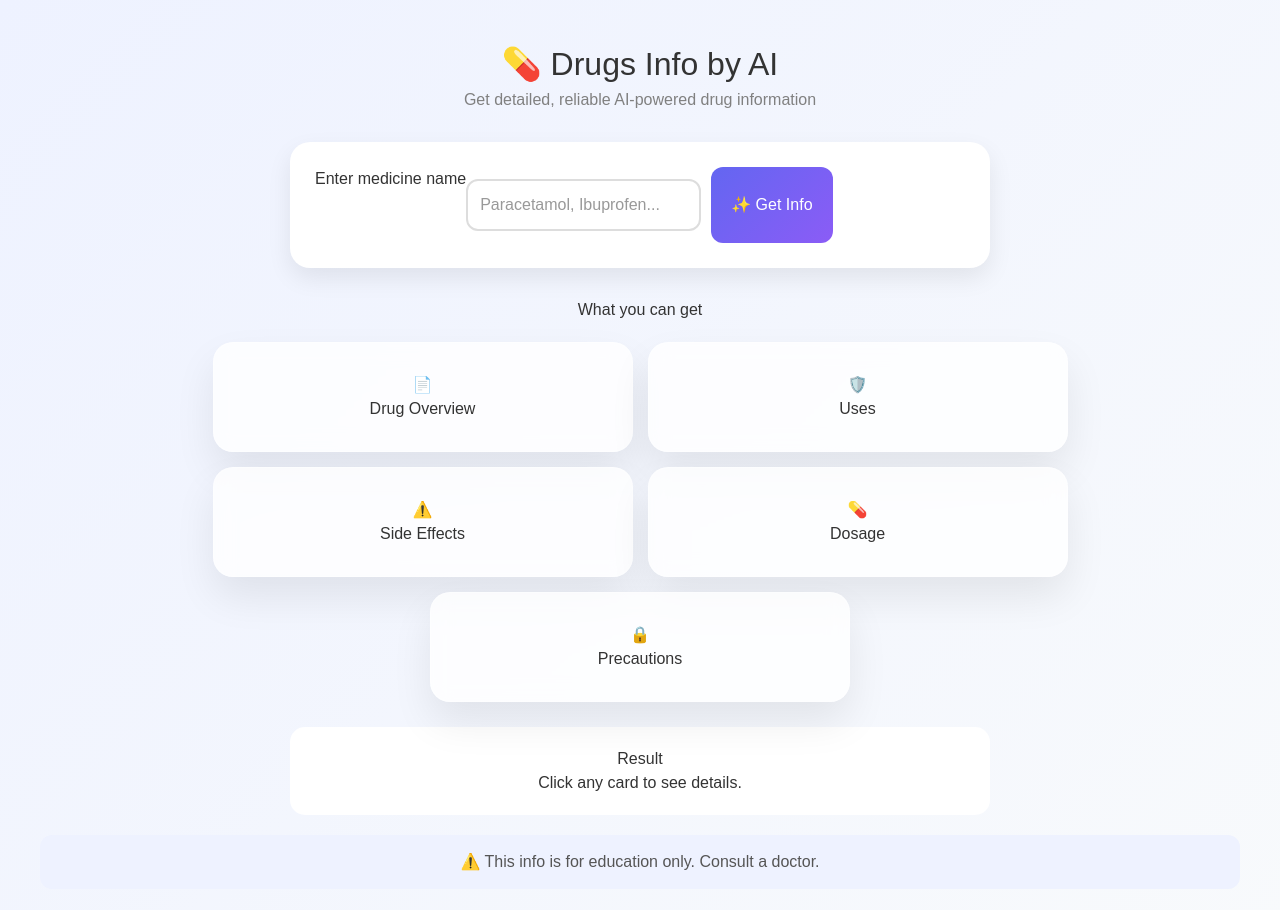
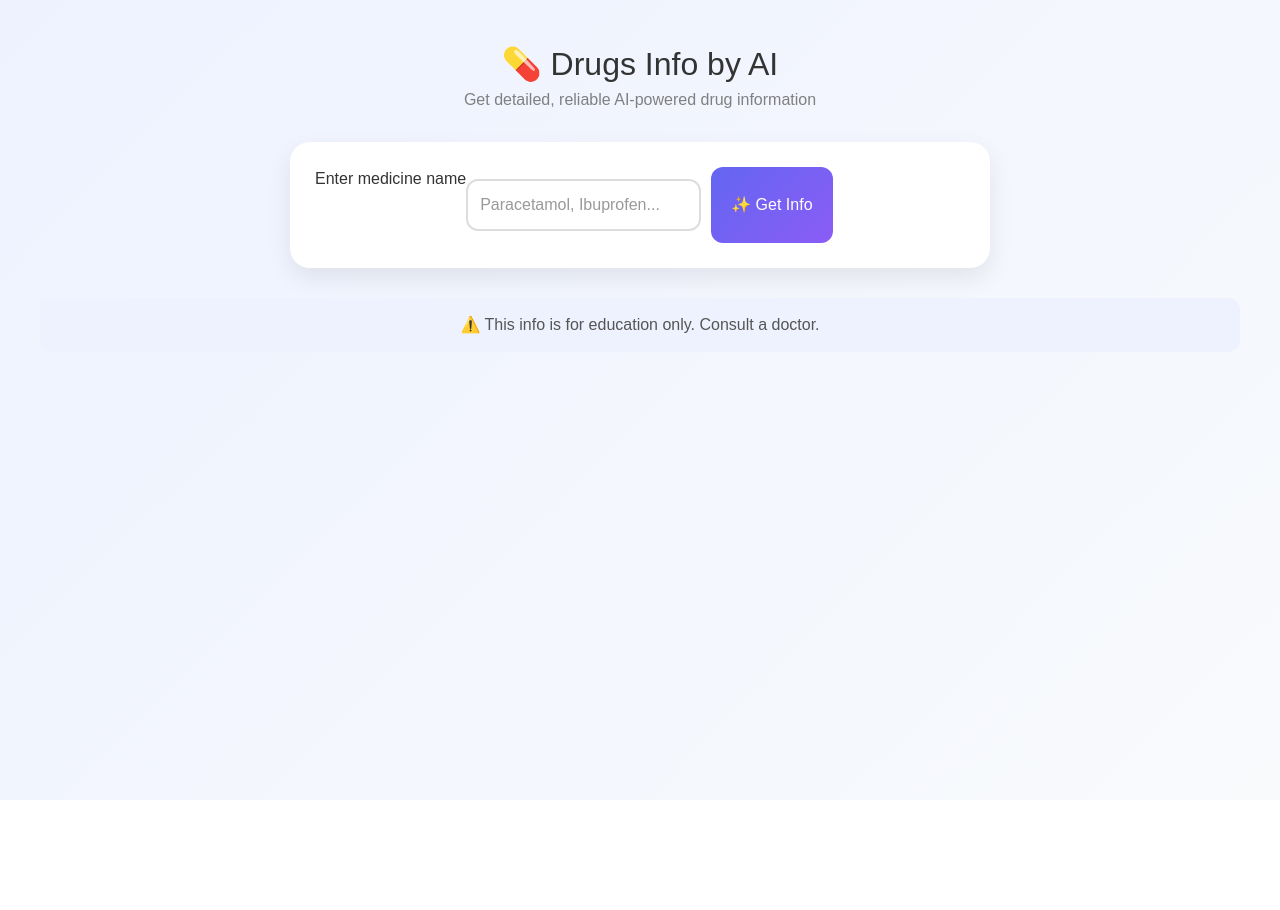
Before and after one commit to pilohub/healthcare-ai, a React (Vite) app: page /drug in a window 1280 px wide. Shown: the top 910 px of the page. After the commit the page ends 800 px from the top, so only its background shows below. Built offline with nearby package versions, Linux system fonts and the light colour scheme; a web font is replaced by a local one.

Commit message:
drug info dynamic

```diff
--- a/src/components/pages/DrugInfo.tsx
+++ b/src/components/pages/DrugInfo.tsx
@@ -3,12 +3,17 @@ import "./drug.css";
 
 export default function DrugInfo() {
   const [drug, setDrug] = useState("");
-  const [activeTab, setActiveTab] = useState("");
+  const [data, setData] = useState("");
+  const [loading, setLoading] = useState(false);
+
   const handleSearch = async () => {
     if (!drug.trim()) {
       alert("Enter medicine name");
       return;
     }
+
+    setLoading(true);
+    setData("");
 
     try {
       const res = await fetch("/api/gemini", {
@@ -17,40 +22,29 @@ const handleSearch = async () => {
           "Content-Type": "application/json",
         },
         body: JSON.stringify({
-        prompt: `Give detailed drug information for ${drug} including uses, side effects, dosage, and precautions.`,
+          prompt: `Give detailed information about ${drug} medicine in simple format:
+
+1. Overview
+2. Uses
+3. Side Effects
+4. Dosage
+5. Precautions
+
+Keep it short and student friendly.`,
         }),
       });
 
-    const data = await res.json();
+      const result = await res.json();
 
-    console.log(data);
-
-    setActiveTab("overview");
+      setData(result.text);
 
     } catch (err) {
       console.log(err);
       alert("API Error");
     }
+
+    setLoading(false);
   };
-  const getContent = () => {
-    switch (activeTab) {
-      case "overview":
-        return "Basic information about the medicine.";
-      case "uses":
-        return "Used for pain relief, fever, infections, etc.";
-      case "effects":
-        return "May cause nausea, dizziness, or headache.";
-      case "dosage":
-        return "Take as prescribed by doctor.";
-      case "precautions":
-        return "Avoid overdose. Consult doctor.";
-      default:
-        return "Click any card to see details.";
-    }
-  };
-
-
-
 
   return (
     <div className="drug-page">
@@ -81,43 +75,16 @@ const handleSearch = async () => {
 
       </div>
 
-      {/* CARDS */}
-      <h3 className="section-title">What you can get</h3>
+      {/* LOADING */}
+      {loading && <p style={{ marginTop: 20 }}>⏳ Getting info...</p>}
 
-      <div className="features">
-
-        <div className="card" onClick={() => setActiveTab("overview")}>
-          📄
-          <h4>Drug Overview</h4>
-        </div>
-
-        <div className="card" onClick={() => setActiveTab("uses")}>
-          🛡️
-          <h4>Uses</h4>
-        </div>
-
-        <div className="card" onClick={() => setActiveTab("effects")}>
-          ⚠️
-          <h4>Side Effects</h4>
-        </div>
-
-        <div className="card" onClick={() => setActiveTab("dosage")}>
-          💊
-          <h4>Dosage</h4>
-        </div>
-
-        <div className="card" onClick={() => setActiveTab("precautions")}>
-          🔒
-          <h4>Precautions</h4>
-        </div>
-
-      </div>
-
-      {/* RESULT BOX */}
+      {/* RESULT */}
+      {data && (
         <div className="result-box">
           <h3>Result</h3>
-        <p>{getContent()}</p>
+          <p style={{ whiteSpace: "pre-line" }}>{data}</p>
         </div>
+      )}
 
       {/* NOTE */}
       <div className="note">
```
Lines whose indentation alone changed are shown as unchanged.
